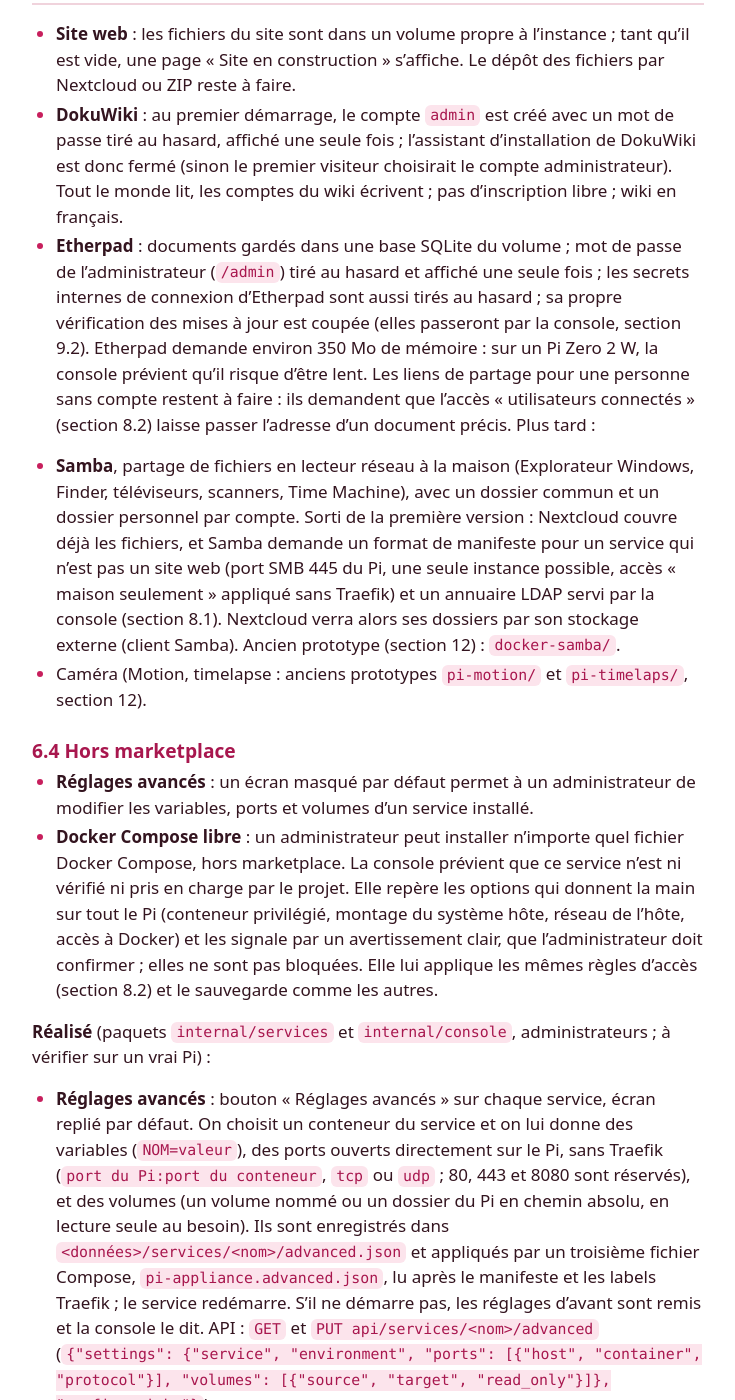
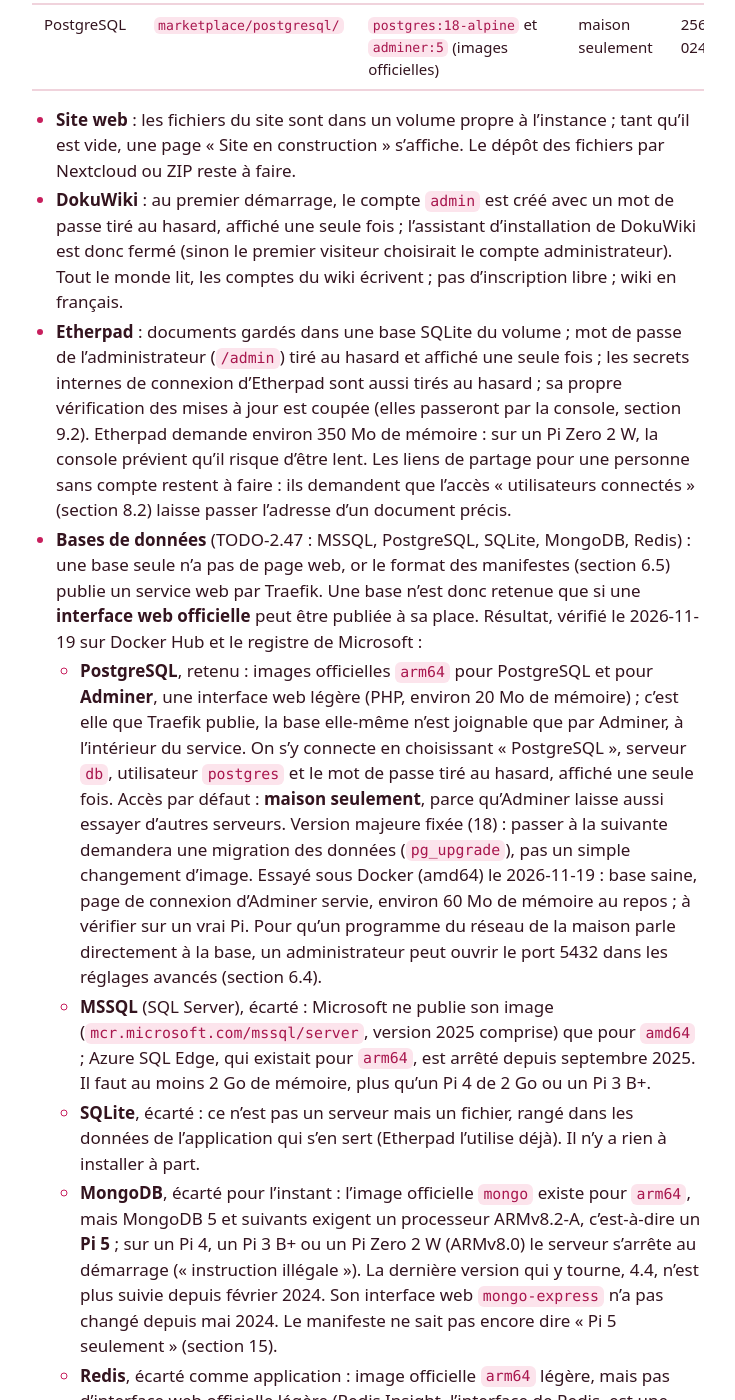
Before and after one commit to gmoulard/pi-appliance, a Jekyll site: the page built from docs/specification.md, in a window 1280 px wide and 1400 px high, scrolled down 10354 px. Shown: the whole window, without its empty margins (272-1007 px from the left). Built offline with Jekyll 4.4.1, drawn with Linux system fonts in a browser that asks for light colours; our own code applies the rules of GitHub Pages for plain Markdown files; some of the changed text lies outside the part shown.

Commit message:
Marketplace : PostgreSQL avec Adminer, autres bases écartées (TODO-2.47)
PostgreSQL 18 (image officielle arm64) publié par son interface web
Adminer, accès maison seulement, mot de passe tiré au hasard, volume
nommé. MSSQL (pas d'image arm64), SQLite (pas un serveur), MongoDB
(ARMv8.2, Pi 5 seulement) et Redis (cache sans interface web) sont
écartés ; raisons dans la spécification 6.3, questions ouvertes en 15.
Catalogue JSON du site régénéré.

Co-Authored-By: Claude Opus 5.5 <noreply@anthropic.com>

```diff
--- a/docs/specification.md
+++ b/docs/specification.md
@@ -173,10 +173,19 @@ Règles propres à ces applications :
 | Site web | `marketplace/site-web/` | `php:8.4-apache` (image officielle PHP avec Apache) | public | 128 Mo, 1 024 Mo |
 | DokuWiki | `marketplace/dokuwiki/` | `dokuwiki/dokuwiki:2026-07-14c` (image officielle ; DokuWiki numérote ses versions par date) | utilisateurs connectés | 128 Mo, 1 024 Mo |
 | Etherpad | `marketplace/etherpad/` | `etherpad/etherpad:3` (image officielle) | utilisateurs connectés | 384 Mo, 1 024 Mo |
+| PostgreSQL | `marketplace/postgresql/` | `postgres:18-alpine` et `adminer:5` (images officielles) | maison seulement | 256 Mo, 1 024 Mo |
 
 - **Site web** : les fichiers du site sont dans un volume propre à l'instance ; tant qu'il est vide, une page « Site en construction » s'affiche. Le dépôt des fichiers par Nextcloud ou ZIP reste à faire.
 - **DokuWiki** : au premier démarrage, le compte `admin` est créé avec un mot de passe tiré au hasard, affiché une seule fois ; l'assistant d'installation de DokuWiki est donc fermé (sinon le premier visiteur choisirait le compte administrateur). Tout le monde lit, les comptes du wiki écrivent ; pas d'inscription libre ; wiki en français.
 - **Etherpad** : documents gardés dans une base SQLite du volume ; mot de passe de l'administrateur (`/admin`) tiré au hasard et affiché une seule fois ; les secrets internes de connexion d'Etherpad sont aussi tirés au hasard ; sa propre vérification des mises à jour est coupée (elles passeront par la console, section 9.2). Etherpad demande environ 350 Mo de mémoire : sur un Pi Zero 2 W, la console prévient qu'il risque d'être lent. Les liens de partage pour une personne sans compte restent à faire : ils demandent que l'accès « utilisateurs connectés » (section 8.2) laisse passer l'adresse d'un document précis.
+- **Bases de données** (TODO-2.47 : MSSQL, PostgreSQL, SQLite, MongoDB, Redis) : une base seule n'a pas de page web, or le format des manifestes (section 6.5) publie un service web par Traefik. Une base n'est donc retenue que si une **interface web officielle** peut être publiée à sa place. Résultat, vérifié le 2026-11-19 sur Docker Hub et le registre de Microsoft :
+  - **PostgreSQL**, retenu : images officielles `arm64` pour PostgreSQL et pour **Adminer**, une interface web légère (PHP, environ 20 Mo de mémoire) ; c'est elle que Traefik publie, la base elle-même n'est joignable que par Adminer, à l'intérieur du service. On s'y connecte en choisissant « PostgreSQL », serveur `db`, utilisateur `postgres` et le mot de passe tiré au hasard, affiché une seule fois. Accès par défaut : **maison seulement**, parce qu'Adminer laisse aussi essayer d'autres serveurs. Version majeure fixée (18) : passer à la suivante demandera une migration des données (`pg_upgrade`), pas un simple changement d'image. Essayé sous Docker (amd64) le 2026-11-19 : base saine, page de connexion d'Adminer servie, environ 60 Mo de mémoire au repos ; à vérifier sur un vrai Pi. Pour qu'un programme du réseau de la maison parle directement à la base, un administrateur peut ouvrir le port 5432 dans les réglages avancés (section 6.4).
+  - **MSSQL** (SQL Server), écarté : Microsoft ne publie son image (`mcr.microsoft.com/mssql/server`, version 2025 comprise) que pour `amd64` ; Azure SQL Edge, qui existait pour `arm64`, est arrêté depuis septembre 2025. Il faut au moins 2 Go de mémoire, plus qu'un Pi 4 de 2 Go ou un Pi 3 B+.
+  - **SQLite**, écarté : ce n'est pas un serveur mais un fichier, rangé dans les données de l'application qui s'en sert (Etherpad l'utilise déjà). Il n'y a rien à installer à part.
+  - **MongoDB**, écarté pour l'instant : l'image officielle `mongo` existe pour `arm64`, mais MongoDB 5 et suivants exigent un processeur ARMv8.2-A, c'est-à-dire un **Pi 5** ; sur un Pi 4, un Pi 3 B+ ou un Pi Zero 2 W (ARMv8.0) le serveur s'arrête au démarrage (« instruction illégale »). La dernière version qui y tourne, 4.4, n'est plus suivie depuis février 2024. Son interface web `mongo-express` n'a pas changé depuis mai 2024. Le manifeste ne sait pas encore dire « Pi 5 seulement » (section 15).
+  - **Redis**, écarté comme application : image officielle `arm64` légère, mais pas d'interface web officielle légère (Redis Insight, l'interface de Redis, est une application Node.js bien plus lourde que la base elle-même) et, seul, Redis ne sert à rien à la maison : c'est un cache pour d'autres applications. Il sera ajouté comme service interne dans le manifeste d'une application qui en a besoin (par exemple Nextcloud, pour aller plus vite).
+  - Une base ouverte directement sur le réseau de la maison, sans interface web (port 5432, 27017, 6379…), demande, comme Samba, un format de manifeste pour un service qui n'est pas un site web : il n'est pas contourné ici.
+
 Plus tard :
 
 - **Samba**, partage de fichiers en lecteur réseau à la maison (Explorateur Windows, Finder, téléviseurs, scanners, Time Machine), avec un dossier commun et un dossier personnel par compte. Sorti de la première version : Nextcloud couvre déjà les fichiers, et Samba demande un format de manifeste pour un service qui n'est pas un site web (port SMB 445 du Pi, une seule instance possible, accès « maison seulement » appliqué sans Traefik) et un annuaire LDAP servi par la console (section 8.1). Nextcloud verra alors ses dossiers par son stockage externe (client Samba). Ancien prototype (section 12) : `docker-samba/`.
@@ -213,7 +222,7 @@ Le fichier Compose peut utiliser ces variables, plus `PI_INSTANCE` (nom du servi
 
 **Réalisé** (première version, paquets `marketplace` et `internal/services`) :
 
-- Catalogue **intégré au binaire** pour l'instant, avec Nextcloud (et MariaDB), Site web, DokuWiki et Etherpad (section 6.3) ; la lecture en ligne du dépôt (6.1) reste à faire. Un test vérifie que chaque manifeste livré se lit, fixe la version de ses images et n'utilise que des variables déclarées.
+- Catalogue **intégré au binaire** pour l'instant, avec Nextcloud (et MariaDB), Site web, DokuWiki, Etherpad et PostgreSQL (et Adminer) (section 6.3) ; la lecture en ligne du dépôt (6.1) reste à faire. Un test vérifie que chaque manifeste livré se lit, fixe la version de ses images et n'utilise que des variables déclarées.
 - Installation : pour chaque instance, un dossier `<données>/services/<nom>/` (option `-data`, `/var/lib/pi-appliance` par défaut) avec le manifeste, un fichier `.env` (droits 600) et `pi-appliance.override.json`, qui ajoute les labels Traefik (routeur `Host(<nom>.<adresse>)`, entrée `websecure`, TLS) et le réseau Docker commun `pi-appliance`, créé s'il manque ; puis `docker compose up --detach --wait`. En cas d'échec, le service est arrêté et l'erreur de Docker affichée. Les secrets générés qui ont un libellé (mot de passe administrateur de Nextcloud) sont affichés une seule fois.
 - Plusieurs instances d'une même application, sous des noms différents ; avertissement quand la mémoire du Pi est inférieure à `memory_mb`.
 - Désinstallation : la console demande s'il faut garder les données ; gardées, elles (volumes et secrets) sont réutilisées à la réinstallation sous le même nom ; supprimées, après une seconde confirmation.
@@ -470,6 +479,7 @@ Site et console suivent la même [charte graphique](charte-graphique.md) : framb
 
 - Relais : prix et moyen de paiement de l'offre payante.
 - Relais : nombre maximal d'appliances relayées (7.3).
+- Marketplace : un champ du manifeste pour les modèles de Pi pris en charge (MongoDB 5 et suivants ne tournent que sur un Pi 5), et un format pour un service qui n'est pas un site web (Samba, base ouverte sur le réseau de la maison) (6.3, 6.5).
 
 ## 16. Ordre de construction
 
--- a/docs/static/pi-appliance-catalog.json
+++ b/docs/static/pi-appliance-catalog.json
@@ -1,3 +1,3 @@
 {
-  "file": "pi-appliance-4c494c6a16a49aa328200932fa1c801d.json"
+  "file": "pi-appliance-462d24a1d172722df247797e52ef2498.json"
 }
```
Also changed, not shown: docs/TODO.md (+1 -1 lines), docs/marketplace.md (+1 -1 lines), docs/static/pi-appliance-462d24a1d172722df247797e52ef2498.json (renamed from docs/static/pi-appliance-4c494c6a16a49aa328200932fa1c801d.json, +20 -0 lines), marketplace/postgresql/compose.yaml (added, +51 -0 lines), README.md, 1 other file.
